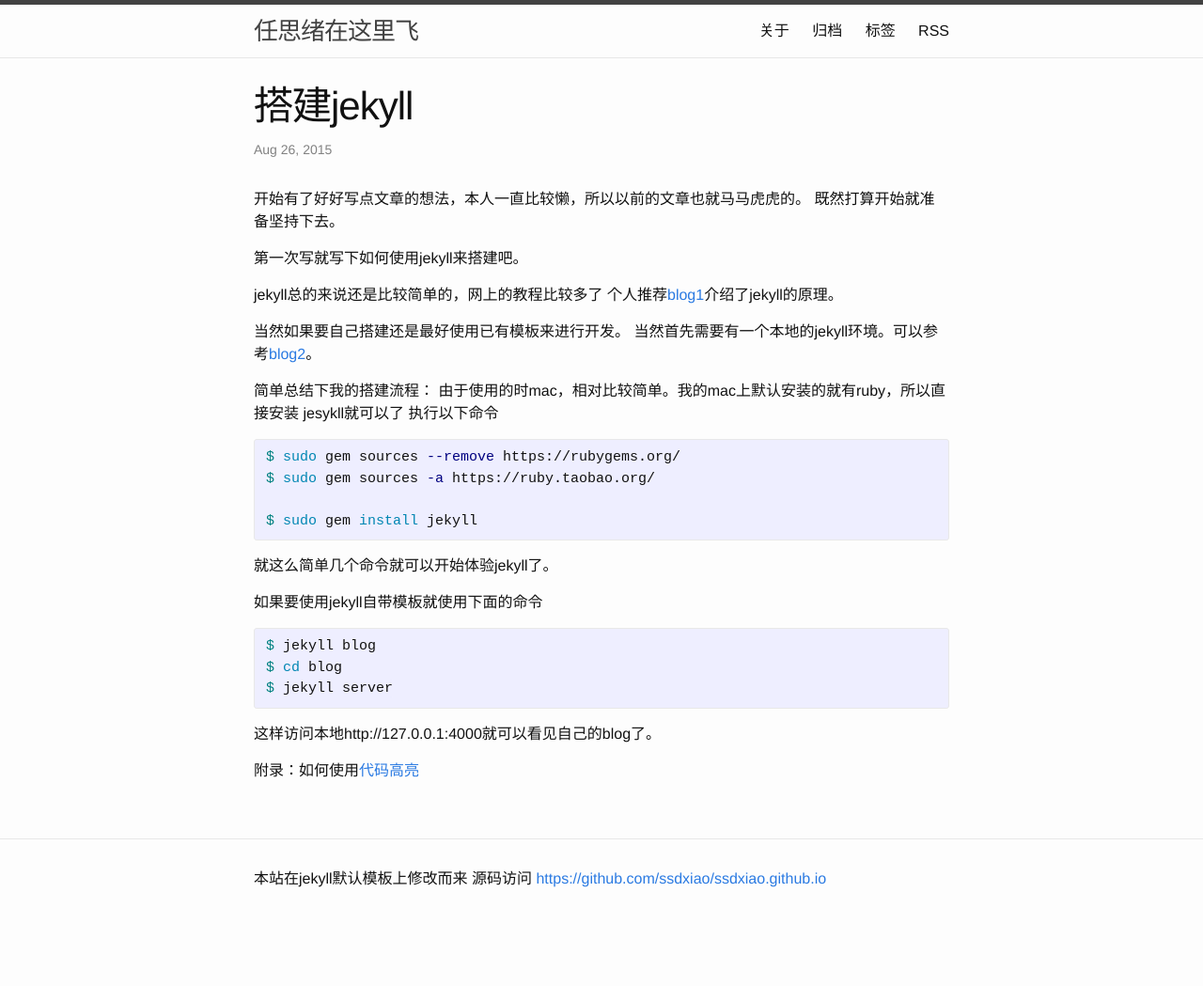
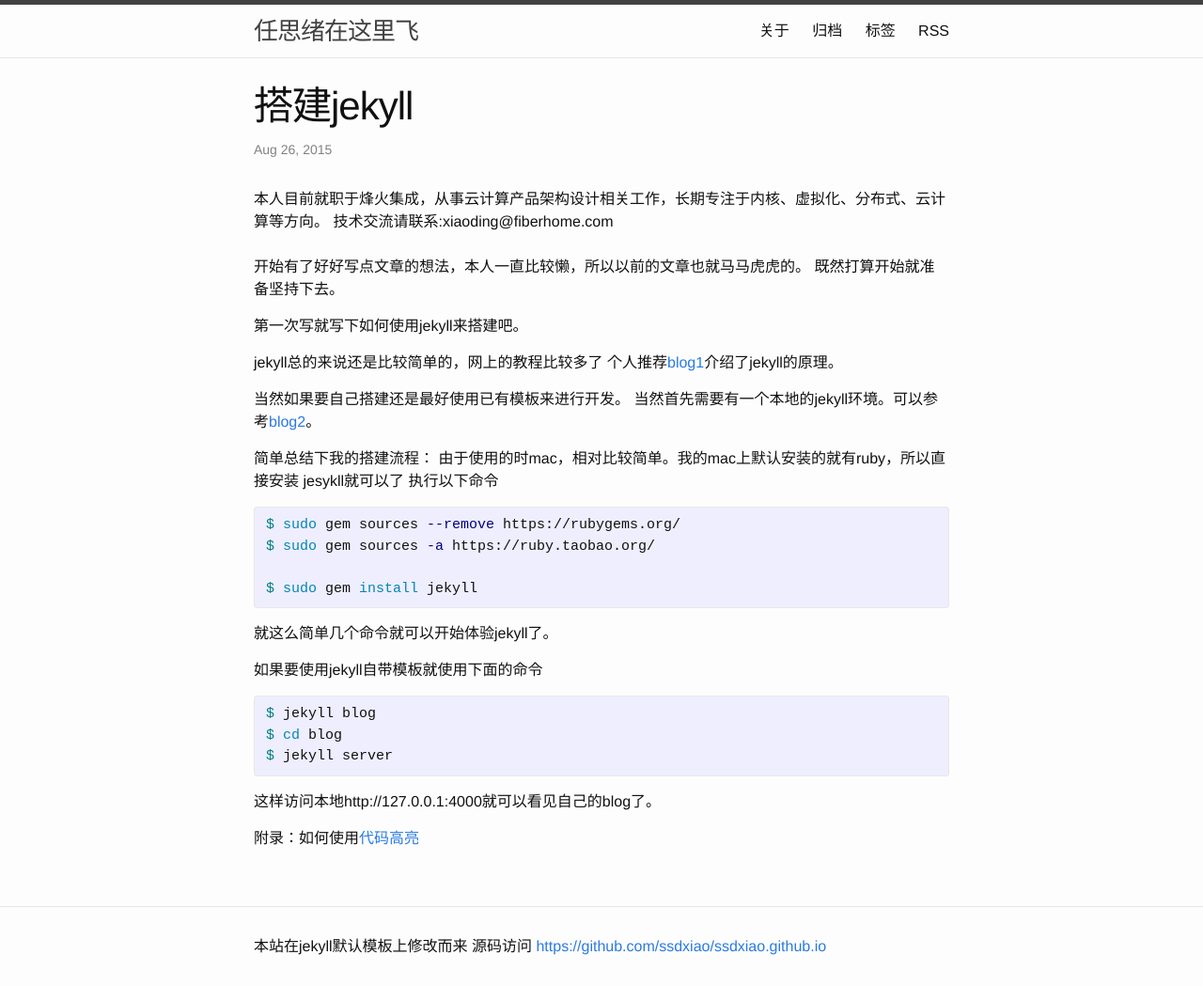
Before and after one commit to ssdxiao/ssdxiao.github.io, a Jekyll site: the page built from _posts/2015-08-26-how-to-jekyll.markdown, in a window 1280 px wide. Shown: the whole page at 94% size. Built offline with Jekyll 4.4.1, drawn with Linux system fonts in a browser that asks for light colours; comment, search, counter and statistics services are not loaded; before the commit the page ends 977 px from its top, so only the background shows below that.

Commit message:
add connect address

```diff
--- a/_config.yml
+++ b/_config.yml
@@ -1,7 +1,7 @@
 # Site settings
 title: 任思绪在这里飞
 description: 留下曾经学习的痕迹
-email: ssdxiao@163.com
+email: xiaoding@fiberhome.com
 baseurl: http://ssdxiao.github.io # the subpath of your site, e.g. /blog/
 url: "" # the base hostname & protocol for your site
 giturl: https://github.com/ssdxiao/ssdxiao.github.io
--- a/_layouts/post.html
+++ b/_layouts/post.html
@@ -8,6 +8,12 @@ layout: default
     <p class="post-meta">{{ page.date | date: "%b %-d, %Y" }}{% if page.author %} • {{ page.author }}{% endif %}{% if page.meta %} • {{ page.meta }}{% endif %}</p>
   </header>
 
+  <div>
+      本人目前就职于烽火集成，从事云计算产品架构设计相关工作，长期专注于内核、虚拟化、分布式、云计算等方向。
+
+      技术交流请联系:{{site.email}}
+  </div>
+  <br/>
   <article class="post-content">
     {{ content }}
   </article>
```
